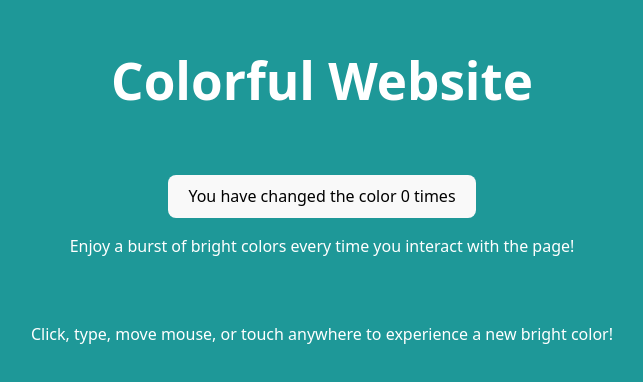
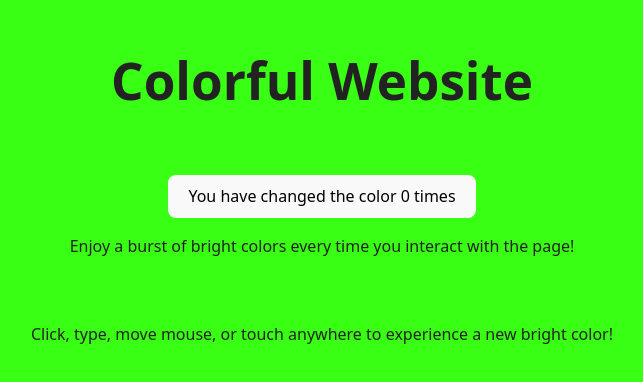
Before and after one commit to tranquil-tr0/colorful-website, a React (Vite) app: page / in a window 1280 px wide. Shown: the part 210-592 px from the top of the page, without its empty margins (318-961 px from the left). Built offline with nearby package versions, Linux system fonts and the light colour scheme.

Commit message:
neon colors, no transitions

```diff
--- a/src/App.tsx
+++ b/src/App.tsx
@@ -1,21 +1,29 @@
 function getContrastYIQ(hexColor: string): string {
-  hexColor = hexColor.replace('#', '');
-  const r = parseInt(hexColor.substr(0,2),16);
-  const g = parseInt(hexColor.substr(2,2),16);
-  const b = parseInt(hexColor.substr(4,2),16);
-  const yiq = (r*299 + g*587 + b*114) / 1000;
-  return yiq >= 128 ? '#222' : '#fff';
+  hexColor = hexColor.replace("#", "");
+  const r = parseInt(hexColor.substr(0, 2), 16);
+  const g = parseInt(hexColor.substr(2, 2), 16);
+  const b = parseInt(hexColor.substr(4, 2), 16);
+  const yiq = (r * 299 + g * 587 + b * 114) / 1000;
+  return yiq >= 128 ? "#222" : "#fff";
 }
 import React, { useState } from "react";
 import "./App.css";
 
 function getRandomColor() {
-  const letters = "0123456789ABCDEF";
-  let color = "#";
-  for (let i = 0; i < 6; i++) {
-    color += letters[Math.floor(Math.random() * 16)];
-  }
-  return color;
+  // Neon color palette (hex codes)
+  const neonColors = [
+    "#39FF14", // Neon Green
+    "#FF073A", // Neon Red
+    "#F7FF00", // Neon Yellow
+    "#00FFFF", // Neon Cyan
+    "#FF00FF", // Neon Magenta
+    "#FF5F1F", // Neon Orange
+    "#FE019A", // Neon Pink
+    "#0FF0FC", // Neon Aqua
+    "#BFFF00", // Neon Lime
+    "#FFD700", // Neon Gold
+  ];
+  return neonColors[Math.floor(Math.random() * neonColors.length)];
 }
 
 function App() {
@@ -28,7 +36,6 @@ function App() {
     setBgColor(color);
     setTextColor(getContrastYIQ(color));
     document.body.style.backgroundColor = color;
-    document.body.style.transition = 'background 0.3s';
     document.body.style.color = getContrastYIQ(color);
   };
 
@@ -53,7 +60,7 @@ function App() {
   }, []);
 
   return (
-    <div style={{ color: textColor, transition: 'color 0.3s' }}>
+    <div style={{ color: textColor }}>
       <h1>Colorful Website</h1>
       <div className="card">
         <button onClick={() => setCount((count) => count + 1)}>
@@ -63,8 +70,9 @@ function App() {
           Enjoy a burst of bright colors every time you interact with the page!
         </p>
       </div>
-      <p className="read-the-docs" style={{ color: textColor, transition: 'color 0.3s' }}>
-        Click, type, move mouse, or touch anywhere to experience a new bright color!
+      <p className="read-the-docs" style={{ color: textColor }}>
+        Click, type, move mouse, or touch anywhere to experience a new bright
+        color!
       </p>
     </div>
   );
```
Also changed, not shown: src/App.css (line endings or trailing spaces).
